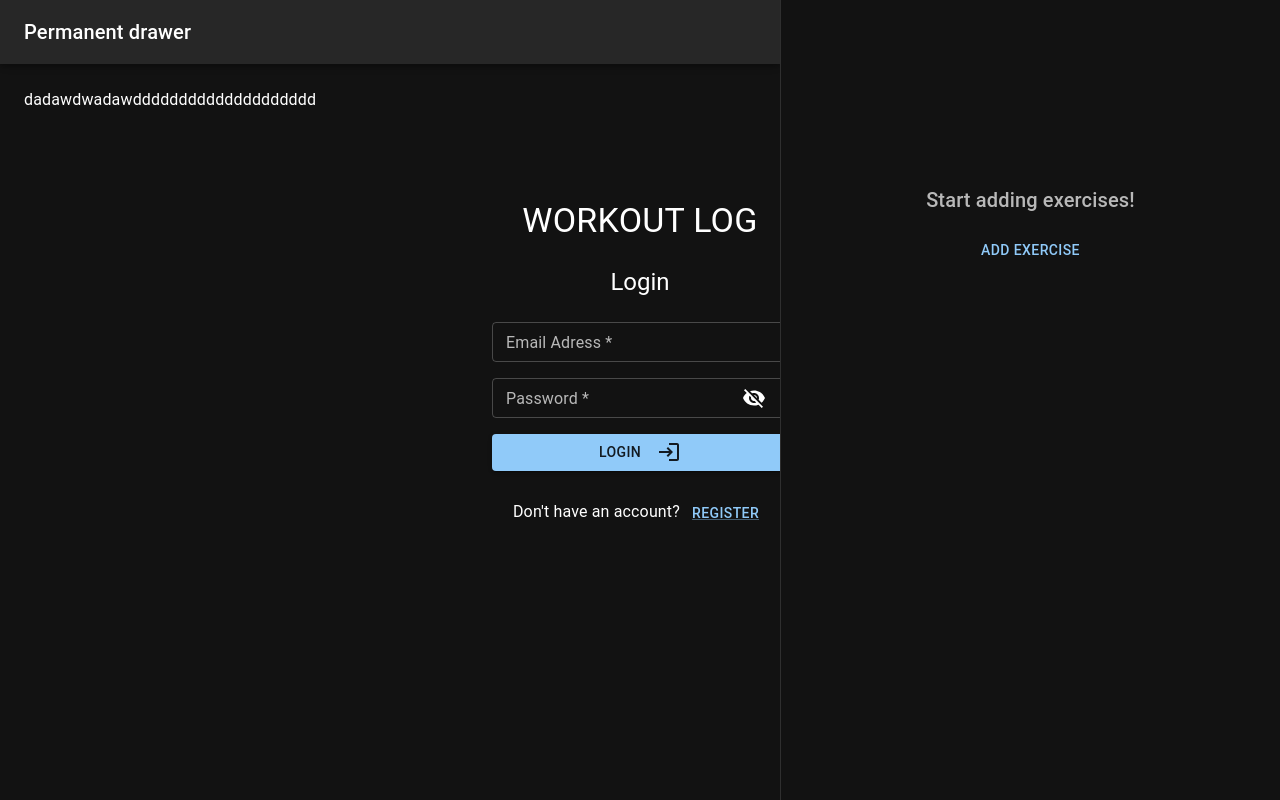
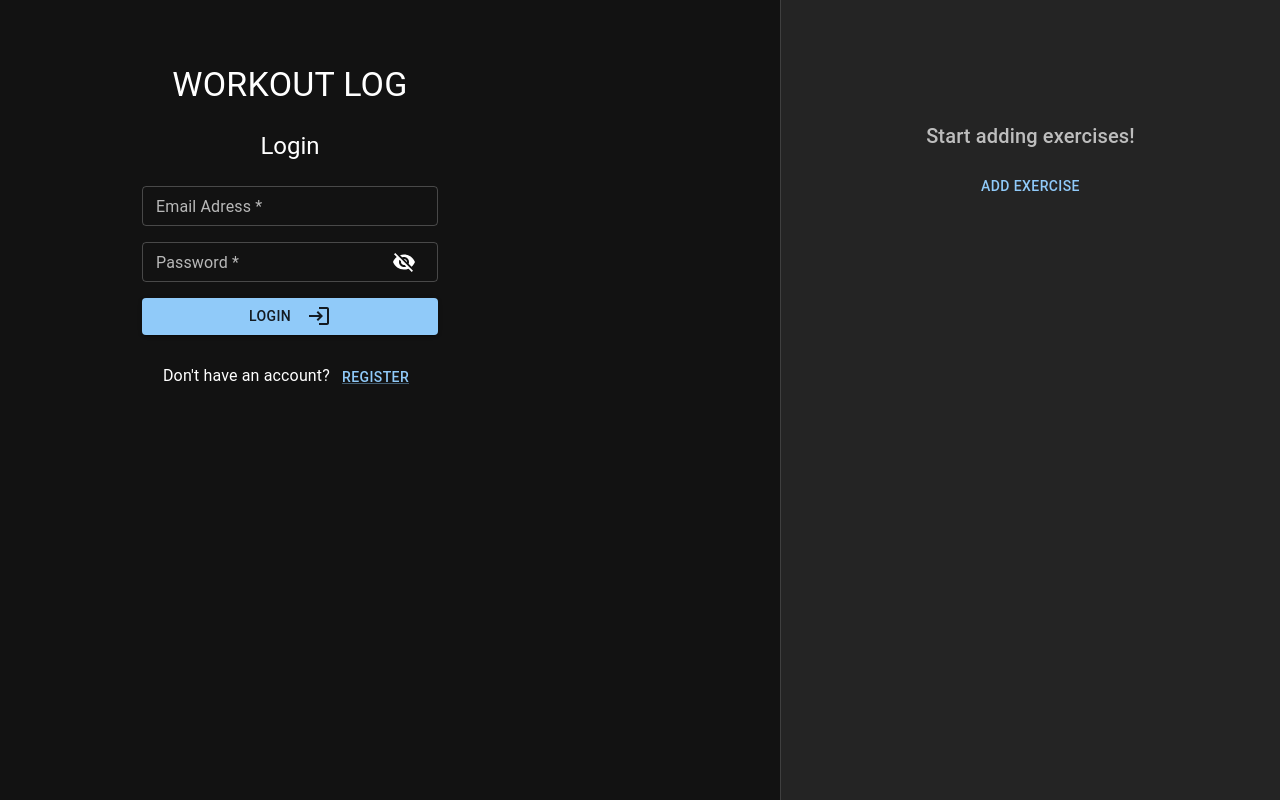
Before and after one commit to Kvantikko/workout-log, a React (Vite) app: page /login in a window 1280 px wide. Built offline with nearby package versions, Linux system fonts and the light colour scheme.

Commit message:
save again

```diff
--- a/src/App.jsx
+++ b/src/App.jsx
@@ -9,6 +9,7 @@ import { setExercises } from './redux/reducers/exerciseLibraryReducer'
 import { setWorkouts } from './redux/reducers/historyReducer'
 
 import { useEffect, useMemo, useState } from 'react'
+import { createPortal } from 'react-dom';
 
 import { useSelector, useDispatch } from 'react-redux'
 
@@ -21,6 +22,8 @@ import Login from './components/Login/Login'
 import HistoryId from './components/HistoryId/HistoryId'
 
 import ProtectedRoute from './components/Router/ProtectedRoute';
+
+import PermanentDrawerRight from './components/Navbar/PermanentDrawerRight';
 
 
 
@@ -94,8 +97,13 @@ import SwipeableEdgeDrawer from './components/Navbar/SwipeableEdgeDrawer';
 
 
 
+
 const App = () => {
     console.log("Rendering App.jsx");
+
+    const isSmallScreen = useMediaQuery('(max-width:1000px)');
+
+    console.log(isSmallScreen);
 
     // STATE
     const workoutStarted = useSelector(state => state.workout.workoutStarted)
@@ -122,27 +130,9 @@ const App = () => {
     //const isSmallScreen = useMediaQuery('(min-width:900px)');
 
     // CONSTANTS
-    const [drawerWidth, setdrawerWidth] = useState(250)
-    const darkTheme = createTheme({
-        palette: {
-            mode: 'dark',
-        },
-        zIndex: {
-            //appBar: 0,
-            //modal: 1250,
-            //drawer: 0
-        },
-        /*   components: {
-              MuiCssBaseline: {
-                  styleOverrides: `
-                  h1, h2, h3, h4, h5, h6, p {
-                    margin: 2;
-                  }
-                `
-              }
-          } */
+    const [drawerWidth, setdrawerWidth] = useState(200)
+    const [rightDrawerWidth, setRightDrawerWidth] = useState(500)
 
-    });
     // const darkMode = true //useSelector(state => state.darkMode)
 
 
@@ -219,21 +209,35 @@ const App = () => {
 
 
     return (
-        <ThemeProvider theme={darkTheme}>
-            <CssBaseline />
+
         <LocalizationProvider dateAdapter={AdapterDayjs}>
+
+           {/*  {workoutStarted && isAuthenticated && (!isSmallScreen) && createPortal(
+                <PermanentDrawerRight />,
+                document.getElementById('outsideRouter')
+            )} */}
+
+          {/*   {workoutStarted && isAuthenticated && (isSmallScreen === true) && createPortal(
+                <SwipeableEdgeDrawer />,
+                document.body
+            )}
+ */}
 
 
 
-
-                <Box sx={{ display: 'flex', marginTop: 0 /* margin() */ }}  >
+            <Box  sx={{ display: 'flex', marginTop: 0 /* margin() */ }}  >
                 {/*  <HideAppBar drawerWidth={drawerWidth} ></HideAppBar> */}
                 {isAuthenticated && <PermanentDrawerLeft drawerWidth={drawerWidth} />}
 
 
                 <Box
                     component="main"
-                        sx={{ flexGrow: 1 }}
+                    sx={{
+                        flexGrow: 1,
+                        //width: 33,!isSmallScreen ? `calc(100% - ${drawerWidth+500}px)` : '100%' ,
+                        minWidth: 400,
+                        maxWidth: !isSmallScreen ? `calc(100% - ${drawerWidth+500}px)` : '100%'
+                    }}
                 >
                     <Toolbar />  {/* // for margin */}
 
@@ -332,7 +336,7 @@ const App = () => {
 
 
         </LocalizationProvider>
-        </ThemeProvider>
+
     )
 }
 
--- a/src/components/AppBar/HideAppBar.jsx
+++ b/src/components/AppBar/HideAppBar.jsx
@@ -53,7 +53,8 @@ const HideAppBar = (props) => {
                     //style={{ width: isSmallScreen ? '100%' : '50%' }}
                     position="fixed"
                     sx={{
-                        width: isSmallScreen ? `calc(100% - ${props.drawerWidth}px)` : '100%' ,
+                        width: isSmallScreen ? `calc(100% - ${props.drawerWidth+500}px)` : '100%' ,
+                        right: 500
 
 
                         // width: `calc(100% - ${props.drawerWidth}px)`,
--- a/src/components/Exercises/ExercisesToolbar.jsx
+++ b/src/components/Exercises/ExercisesToolbar.jsx
@@ -17,6 +17,7 @@ import ClearIcon from '@mui/icons-material/Clear';
 import FormModal from '../Modals/FormModal';
 
 import useMediaQuery from '@mui/material/useMediaQuery';
+
 import { useDispatch, useSelector } from 'react-redux';
 
 import { setSearch } from '../../redux/reducers/searchReducer';
--- a/src/components/HistoryId/HistoryId.jsx
+++ b/src/components/HistoryId/HistoryId.jsx
@@ -88,7 +88,7 @@ const HistoryId = ({ workout, drawerWidth }) => {
             return
         }
 
-        navigate('/workout')
+        //navigate('/workout')
         clear()
         dispatch(copyWorkout({ title: workout.title, exercises: workout.workoutExercises }))
         dispatch(copyExercises(workout.workoutExercises))
--- a/src/components/Home/Home.jsx
+++ b/src/components/Home/Home.jsx
@@ -26,6 +26,10 @@ import { resetWorkout } from "../../redux/reducers/navReducer"
 import { keyframes } from '@mui/system';
 
 import { blink } from "../../utils/Blink"
+
+import { createPortal } from "react-dom"
+import SwipeableEdgeDrawer from "../Navbar/SwipeableEdgeDrawer"
+import PermanentDrawerRight from "../Navbar/PermanentDrawerRight"
 
 
 
@@ -76,7 +80,7 @@ const Home = ({ user, drawerWidth }) => {
             setShowModal(true)
             return
         }
-        navigate('/workout')
+        //navigate('/workout')
 
         dispatch(clearWorkout())
         dispatch(clearExercises())
@@ -117,12 +121,12 @@ const Home = ({ user, drawerWidth }) => {
                             color={'error'}
                             sx={{
                                 maxWidth: 0.8,
-                                padding: 1.5    ,
+                                padding: 1.5,
                                 textAlign: 'center',
                                 animation: `${blink} 1s linear infinite alternate`,
                             }}
                         >
-                            <>Workout in progress!</> <ArrowForwardIcon sx={{ marginLeft: 1}}/>
+                            <>Workout in progress!</> <ArrowForwardIcon sx={{ marginLeft: 1 }} />
                         </Button>
                         <Divider orientation="horizontal" flexItem>
                             start again?
@@ -138,6 +142,8 @@ const Home = ({ user, drawerWidth }) => {
                     sx={{ maxWidth: 0.8 }} >
                     Start a new workout
                 </Button>
+
+
 
 
 
--- a/src/components/Navbar/PermanentDrawerRight.jsx
+++ b/src/components/Navbar/PermanentDrawerRight.jsx
@@ -14,12 +14,15 @@ import ListItemText from '@mui/material/ListItemText';
 import InboxIcon from '@mui/icons-material/MoveToInbox';
 import MailIcon from '@mui/icons-material/Mail';
 import ActiveWorkout from '../Workout/ActiveWorkout';
+import WorkoutToolbar from '../Workout/WorkoutToolbar';
 
-const drawerWidth = 500;
+//const drawerWidth = 500;
 
 export default function PermanentDrawerRight() {
+    console.log("---------------- Rendering PermanentDrawerRigth --------------------");
+
     return (
-        <Box sx={{ display: 'flex' }}>
+   /*      <Box sx={{ display: 'flex' }}>
             <CssBaseline />
             <AppBar
                 position="fixed"
@@ -39,12 +42,12 @@ export default function PermanentDrawerRight() {
                 <Typography>dadawdwadawdddddddddddddddddddd</Typography>
 
             </Box>
-
+ */
 
 
 
             <Drawer
-                sx={{
+                /* sx={{
                     width: drawerWidth,
                     flexShrink: 0,
                     '& .MuiDrawer-paper': {
@@ -53,15 +56,34 @@ export default function PermanentDrawerRight() {
                     },
                 }}
                 variant="permanent"
+                anchor="right" */
+
+
+                sx={{
+                    width: { xs: 'none', md: 400, lg: 500 },
+                    flexShrink: 0,
+                    display: { xs: 'none', md: 'block' },
+                    //backgroundColor: theme => theme.palette.action.hover,
+                    '& .MuiDrawer-paper': {
+                        width: { xs: 'none', md: 400, lg: 500 },
+                        boxSizing: 'border-box',
+                        bgcolor: theme => theme.palette.action.hover,
+                    },
+
+
+                    //justifyContent: 'center',
+                    //flexDirection: 'column'
+                }}
+                variant="permanent"
                 anchor="right"
             >
-                <Toolbar />
+              {/*   <WorkoutToolbar /> */}
                 <ActiveWorkout></ActiveWorkout>
 
 
 
 
             </Drawer>
-        </Box>
+
     );
 }
--- a/src/main.jsx
+++ b/src/main.jsx
@@ -4,7 +4,7 @@ import store from './redux/store'
 import { Provider, useSelector } from 'react-redux'
 import App from './App'
 import './Main.css'
-import { Box, SwipeableDrawer, ThemeProvider, CssBaseline  } from '@mui/material'
+import { Box, SwipeableDrawer, ThemeProvider, CssBaseline } from '@mui/material'
 import { createTheme } from '@mui/material/styles';
 import ActiveWorkout from './components/Workout/ActiveWorkout'
 import SwipeableEdgeDrawer from './components/Navbar/SwipeableEdgeDrawer'
@@ -38,10 +38,12 @@ ReactDOM.createRoot(document.getElementById('root')).render(
     <Provider store={store}>
         <ThemeProvider theme={darkTheme}>
             <CssBaseline />
+            <div id='outsideRouter'>
 
-            {/*USE A PORTAL HERE*/}
 
-            <PermanentDrawerRight/>
+                {/*USE A PORTAL HERE......*/}
+
+                <PermanentDrawerRight />
 
 
                 {/*   <Box
@@ -60,6 +62,7 @@ ReactDOM.createRoot(document.getElementById('root')).render(
                 <Router>
                     <App />
                 </Router>
+            </div>
         </ThemeProvider>
     </Provider >
 
```
Lines whose indentation alone changed are shown as unchanged.
